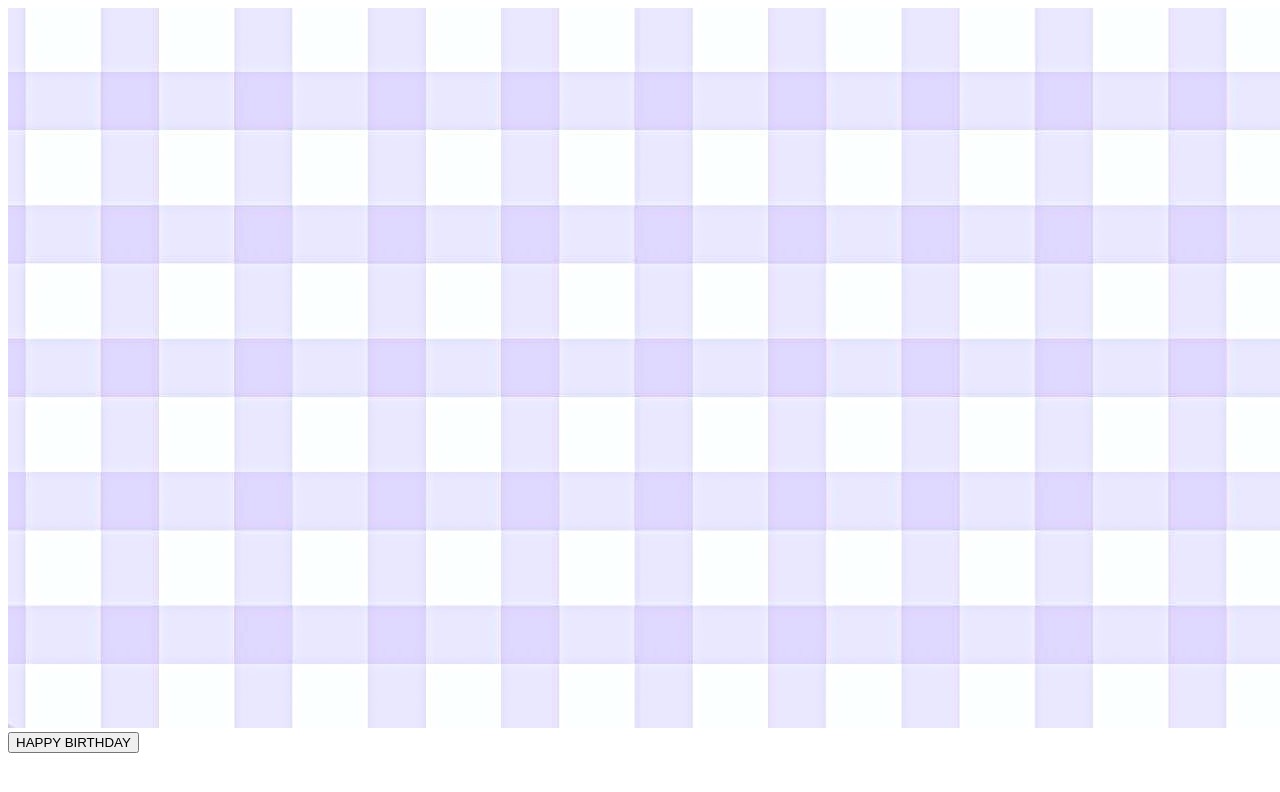
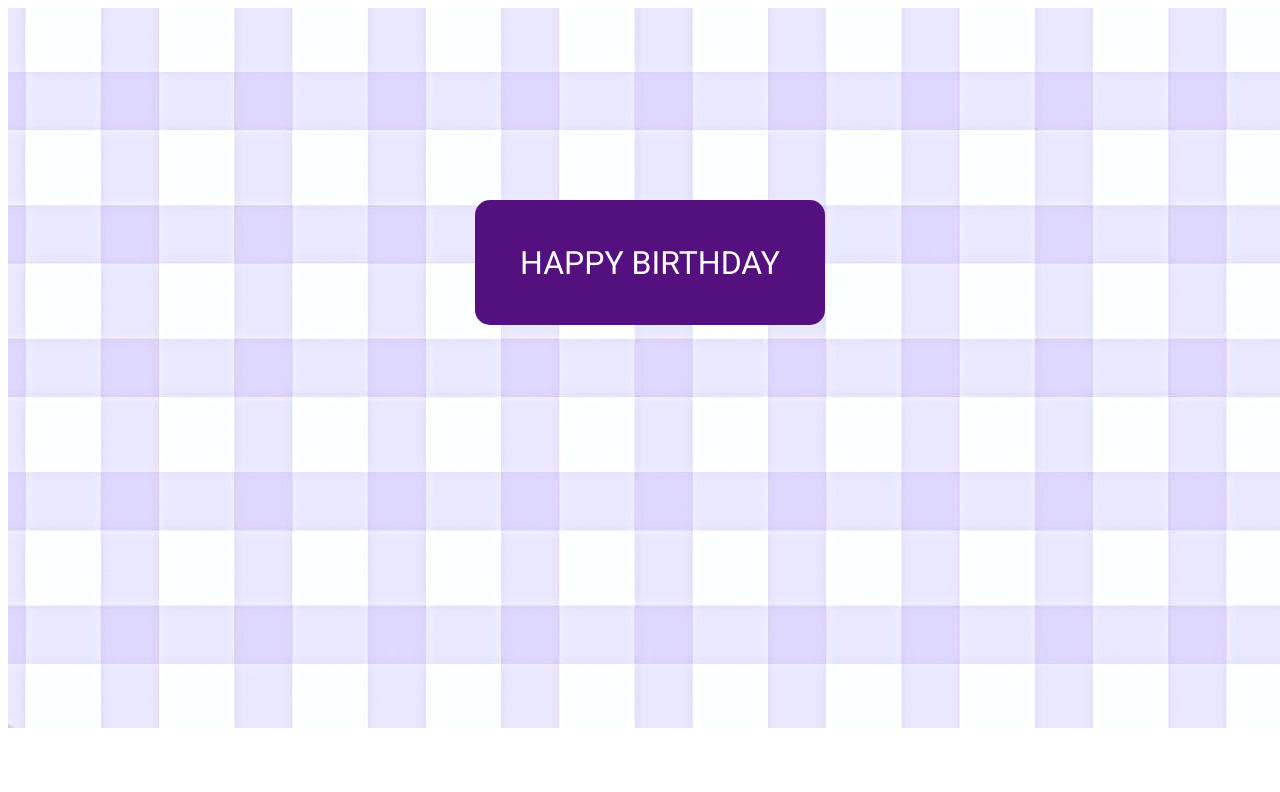
Before and after one commit to anannayamustcode/project, a plain HTML site: page index.html in a window 1280 px wide. Drawn offline with Linux system fonts and the light colour scheme.

Commit message:
Update index.html

```diff
--- a/index.html
+++ b/index.html
@@ -3,7 +3,7 @@
     <head>
         <title> Happy Birthday</title>
         <link href="https://fonts.googleapis.com/css2?family=Roboto:wght@400;700&display=swap" rel="stylesheet">
-        <link rel="stylesheet" href="project.css">
+        <link rel="stylesheet" href="index.css">
     </head>
     <body>
         <div class="background">
```
